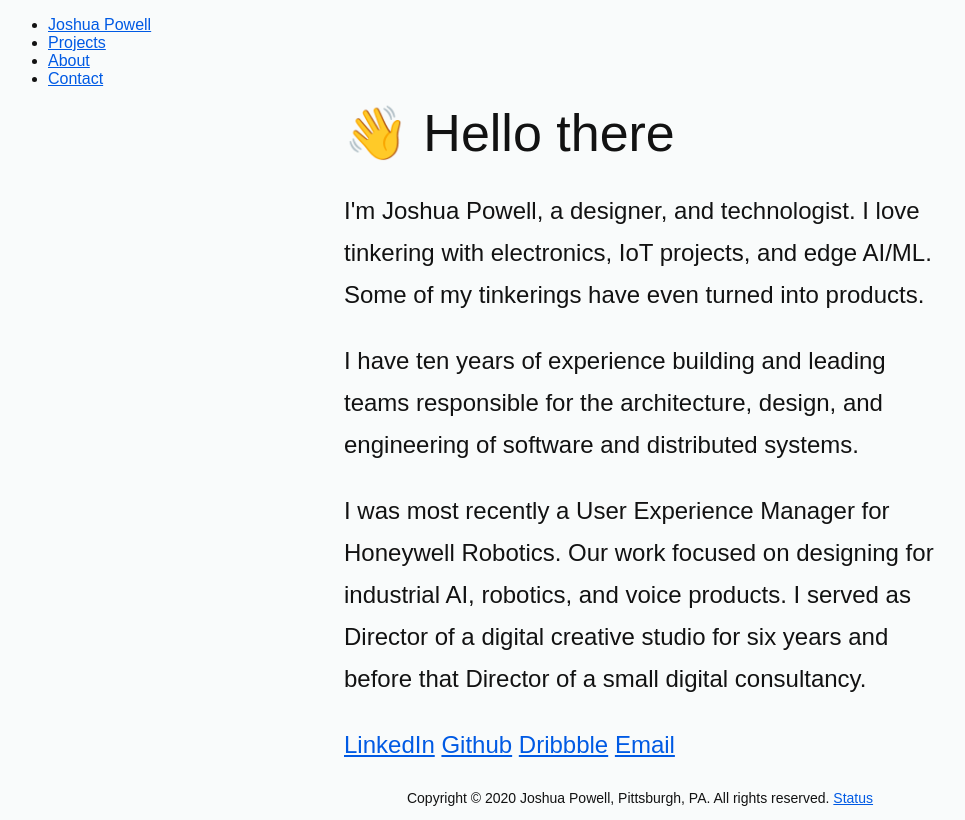
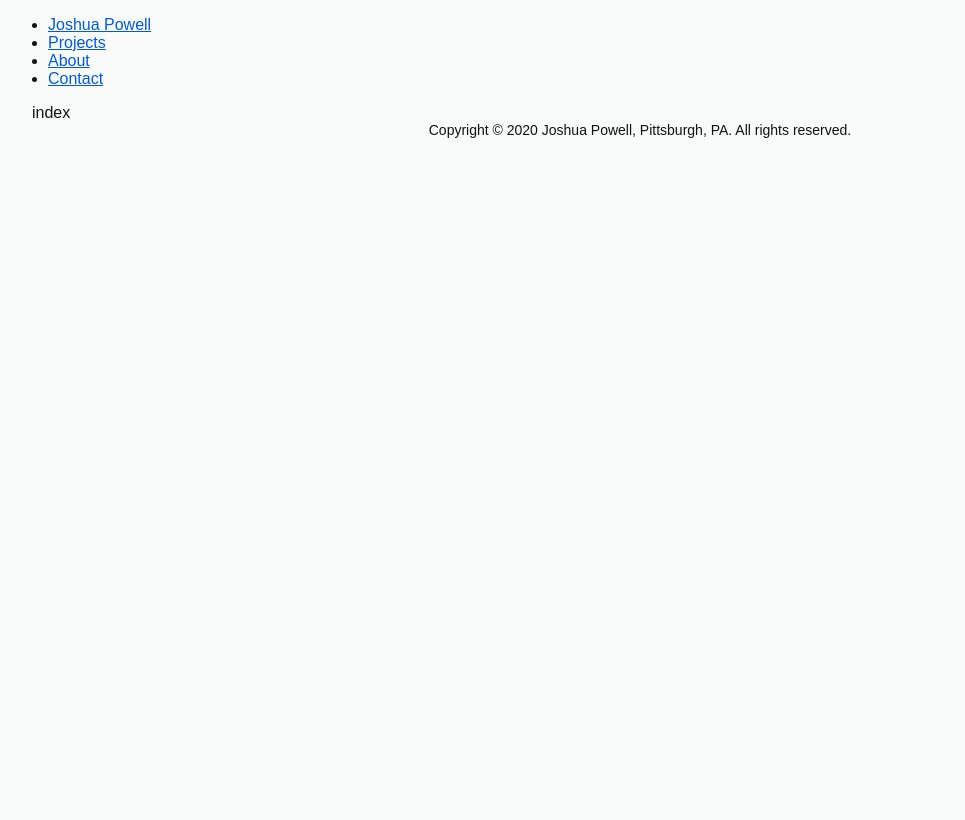
Before and after one commit to joshuapowell/www.joshuapowell.io, a Python web app: template app/templates/index.html in a window 1280 px wide. Shown: the whole page, without its empty margins (0-965 px from the left). After the commit the page ends 138 px from the top, so only its background shows below. Run offline with Jinja, Linux system fonts and the light colour scheme; the template is opened without the code that fills it, so the values that code supplies are empty; some web fonts are replaced.

Commit message:
Removed Status from sitewide footer

```diff
--- a/app/templates/default.html
+++ b/app/templates/default.html
@@ -93,7 +93,7 @@
         <div class="row center-xs">
           <div class="col-xs-12 col-sm-12 col-md-12 col-lg-12">
             <p>
-              Copyright &copy; 2020 Joshua Powell, Pittsburgh, PA. All rights reserved. <a href="https://travis-ci.org/github/joshuapowell/www.joshuapowell.io" target="_blank" rel="noreferrer">Status</a>
+              Copyright &copy; 2020 Joshua Powell, Pittsburgh, PA. All rights reserved.
             </p>
           </div>
         </div>
--- a/app/templates/index.html
+++ b/app/templates/index.html
@@ -4,34 +4,8 @@
 
 {% block content %}
 
-<article class="front">
-  <header>
-    <div class="row center-xs">
-      <div class="col-xs-12 col-sm-12 col-md-6 col-lg-6 align-left">
-        <h1>
-          👋 Hello there
-        </h1>
-      </div>
-    </div>
-    <div class="row lead center-xs">
-      <div class="col-xs-12 col-sm-12 col-md-6 col-lg-6 align-left">
-        <p>
-          I'm Joshua Powell, a designer, and technologist. I love tinkering with electronics, IoT projects, and edge AI/ML. Some of my tinkerings have even turned into products.
-        </p>
-        <p>
-          I have ten years of experience building and leading teams responsible for the architecture, design, and engineering of software and distributed systems.
-        </p>
-        <p>
-          I was most recently a User Experience Manager for Honeywell Robotics. Our work focused on designing for industrial AI, robotics, and voice products. I served as Director of a digital creative studio for six years and before that Director of a small digital consultancy.
-        </p>
-        <p></p>
-        <p>
-          <a href="https://www.linkedin.com/in/joshuaisaacpowell/" target="_blank" rel="noreferrer">LinkedIn</a> <a href="https://github.com/joshuapowell" target="_blank" rel="noreferrer">Github</a> <a href="https://dribbble.com/joshuapowell" target="_blank" rel="noreferrer">Dribbble</a> <a href="mailto:joshuaisaacpowell@gmail.com" target="_blank" rel="noreferrer">Email</a>
-        </p>
-      </div>
-    </div>
-  </header>
-
+<article>
+  index
 </article>
 
 {% endblock %}
```
